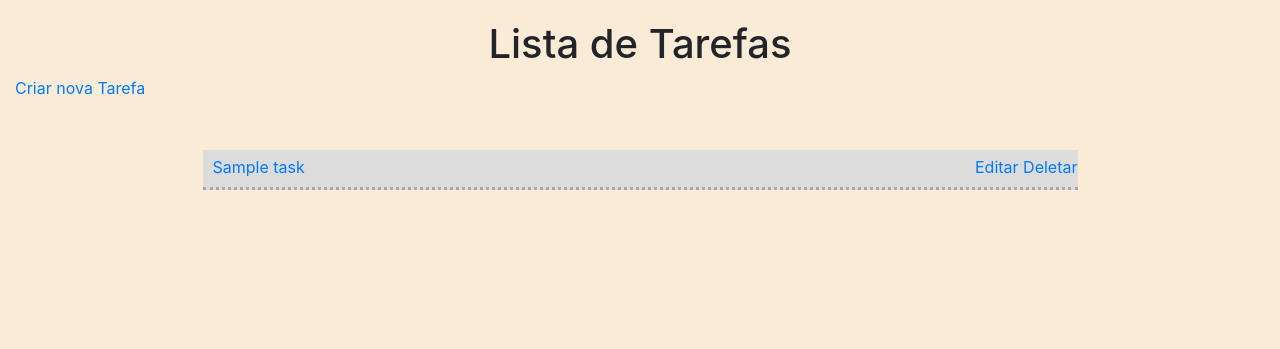
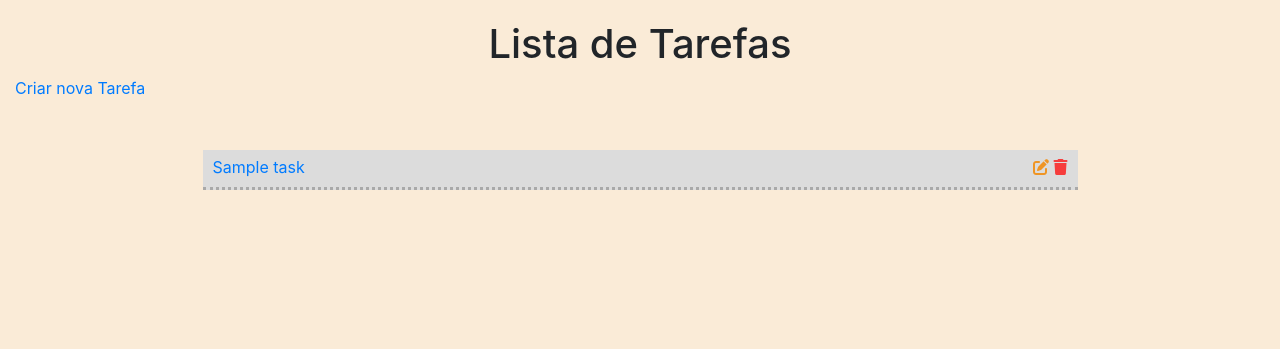
Before and after one commit to RafaelMoura11/django-todo-list, a Django app: template todo/templates/tasks/tasks.html in a window 1280 px wide. Shown: the part 57-406 px from the top of the page. Run offline with Django 4.2, Linux system fonts and the light colour scheme; the template is opened without the code that fills it: most values are stand-ins (such as "Sample title", 1, 10 or a date in 2020); some libraries are stand-ins or nearby versions.

Commit message:
Adicionando icons em delete e edit

```diff
--- a/todo/tasks/static/css/styles.css
+++ b/todo/tasks/static/css/styles.css
@@ -71,3 +71,18 @@ body {
     margin-left: 5px;
     margin-right: 5px;
 }
+
+
+/* Icons */
+
+.icons-container {
+    margin-right: 10px;
+}
+
+.fa-trash {
+    color: #ff0000ba;
+}
+
+.fa-edit {
+    color: #ef9525;
+}
--- a/todo/templates/tasks/tasks.html
+++ b/todo/templates/tasks/tasks.html
@@ -10,9 +10,9 @@
         {% for task in tasks %}
             <li class="task">
                 <a href="details/{{task.id}}" class="task-link">{{ task.title }}</a>
-                <div>
-                    <a class="edit" href="/edit/{{task.id}}">Editar</a>
-                    <a class="delete" href="/delete/{{task.id}}">Deletar</a>
+                <div class="icons-container">
+                    <a class="edit" href="/edit/{{task.id}}"><i class="fas fa-edit"></i></a>
+                    <a class="delete" href="/delete/{{task.id}}"><i class="fas fa-trash"></i></a>
                 </div>
             </li>
         {% endfor %}
```
